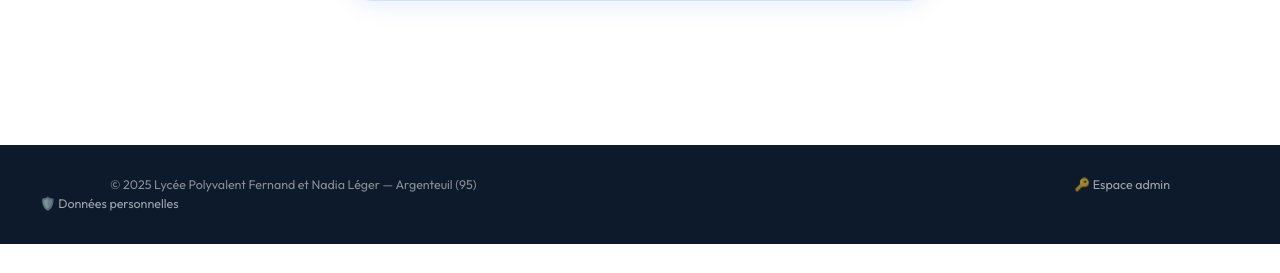
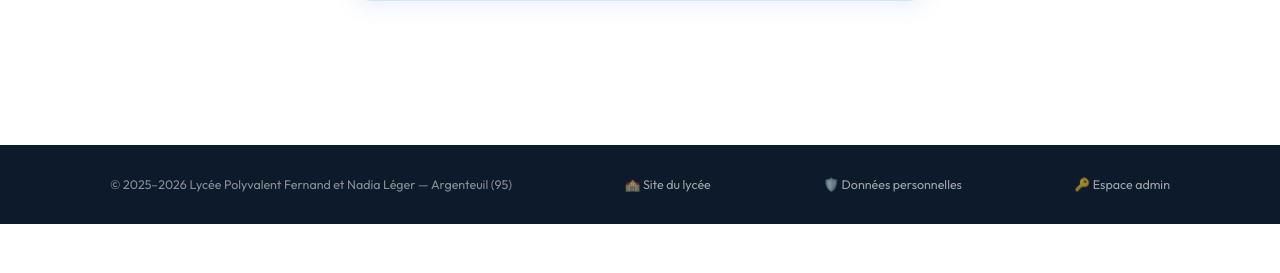
Before and after one commit to jamila-cell210/Fernand-Nadia-L-ger, a Flask app: page /gerer in a window 1280 px wide. Shown: the part 527-800 px from the top of the page. Run offline with Flask 3, Linux system fonts and the light colour scheme.

Commit message:
Update base.html

```diff
--- a/templates/base.html
+++ b/templates/base.html
@@ -59,7 +59,9 @@ footer p,footer a{font-size:.78rem}footer a{color:rgba(255,255,255,.6);text-deco
 {% if messages %}<div class="flash-wrap">{% for c,m in messages %}<div class="flash {{c}}">{{m}}</div>{% endfor %}</div>{% endif %}
 {% endwith %}
 {% block content %}{% endblock %}
-<footer><div class="footer-inner"><p>© 2025 Lycée Polyvalent Fernand et Nadia Léger — Argenteuil (95)</p><a href="/admin">🔑 Espace admin</a></div><a href="/rgpd">🛡️ Données personnelles</a></footer>
+<footer><div class="footer-inner"><p>© 2025–2026 Lycée Polyvalent Fernand et Nadia Léger — Argenteuil (95)</p><a href="https://lyc-leger-argenteuil.ac-versailles.fr/" target="_blank">🏫 Site du lycée</a>
+<a href="/rgpd">🛡️ Données personnelles</a>
+<a href="/admin">🔑 Espace admin</a></footer>
 {% block extra_js %}{% endblock %}
 </body>
 </html>
```
